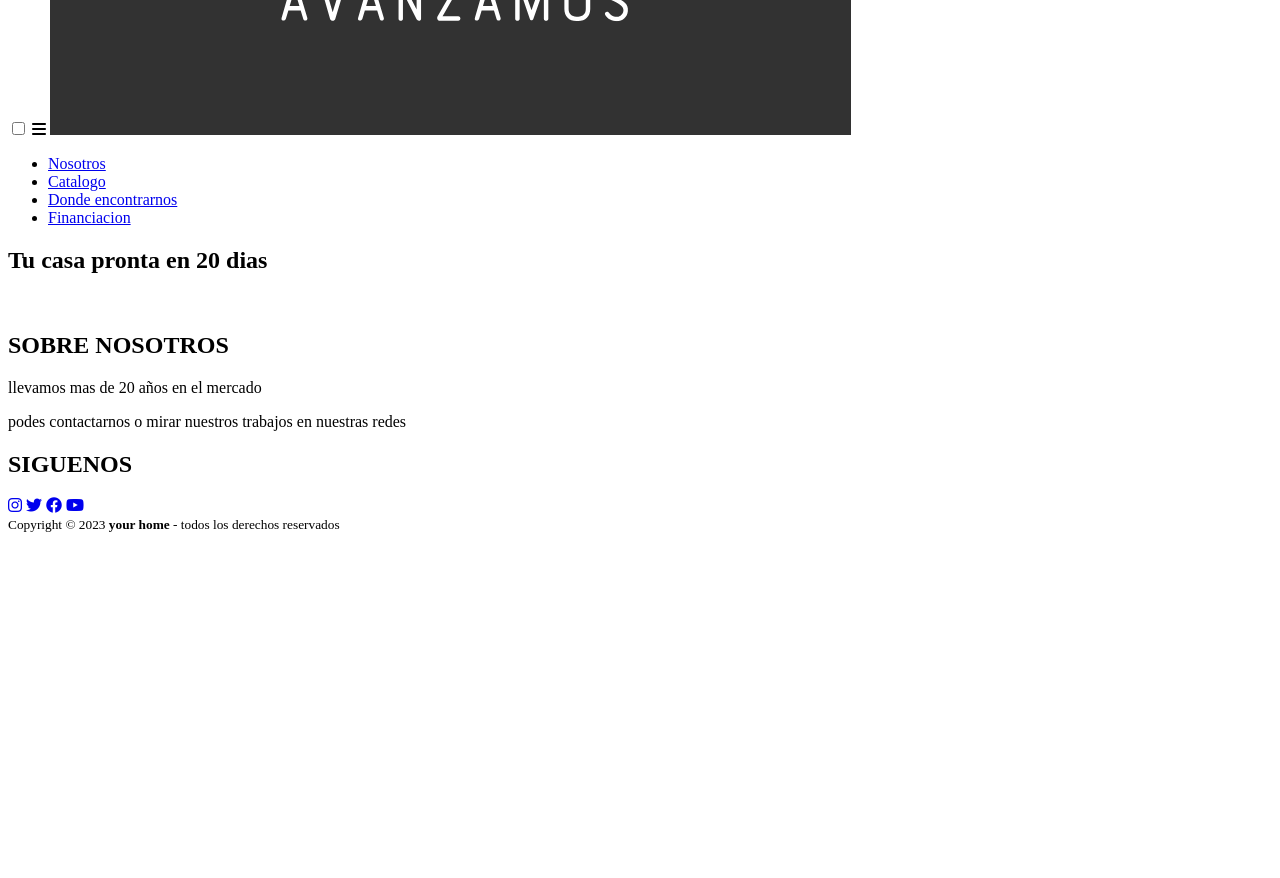
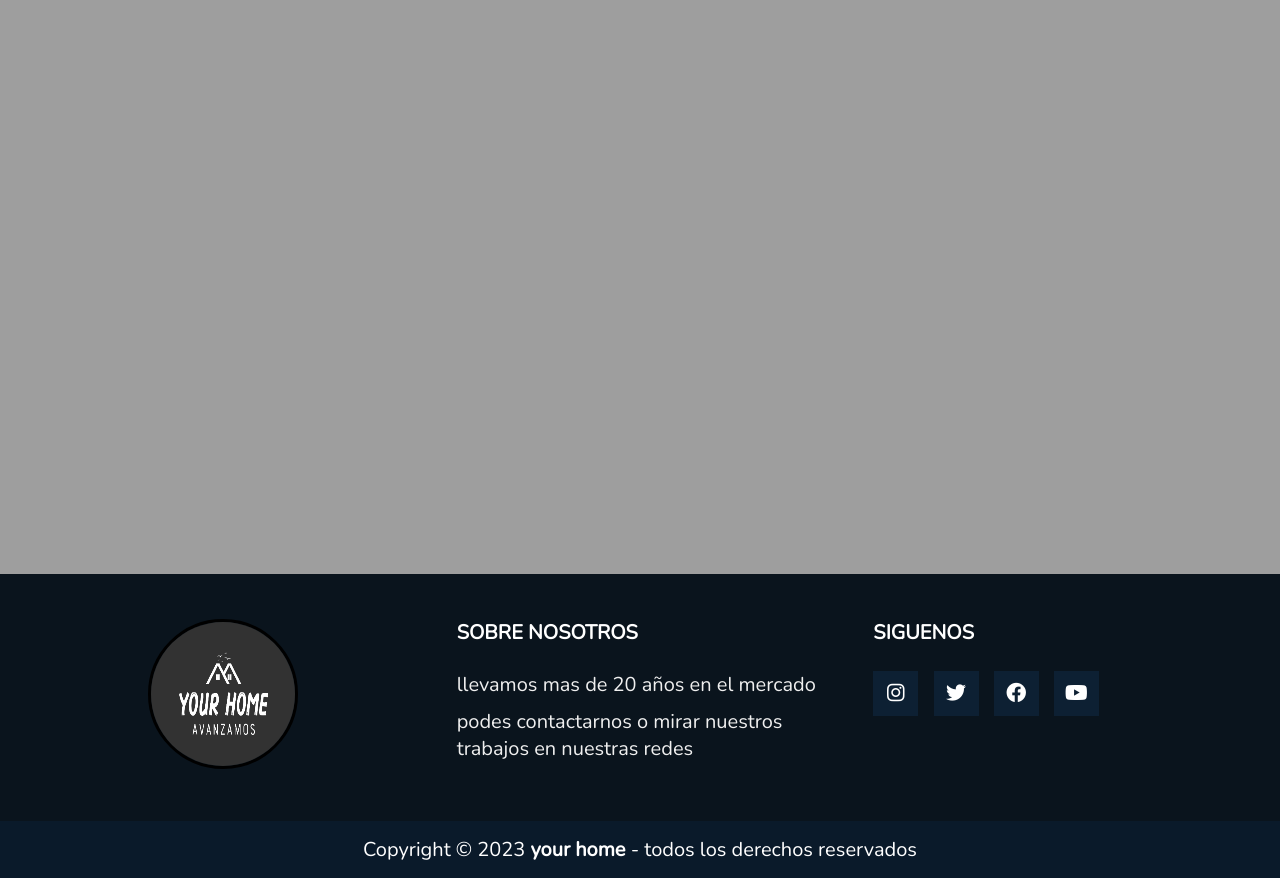
Before and after one commit to salvemaxi/proyecto-coder, a plain HTML site: page index.html in a window 1280 px wide. Shown: the part 400-1278 px from the top of the page. Before the commit the page ends 941 px from the top, so only its background shows below. Drawn offline with nearby package versions, Linux system fonts and the light colour scheme; the site is published under a folder, as on GitHub Pages, so addresses that start at the root find nothing.

Commit message:
soluciono problemas visualicacion git

```diff
--- a/index.html
+++ b/index.html
@@ -5,7 +5,7 @@
     <meta name="viewport" content="width=device-width, initial-scale=1.0">
     <link rel="icon" href="img/logo.ico">
     <title>your home</title>
-    <link rel="stylesheet" href="../css/style.css">
+    <link rel="stylesheet" href="./css/style.css">
     <link rel="stylesheet" href="https://cdnjs.cloudflare.com/ajax/libs/font-awesome/6.4.2/css/all.min.css">
 </head>
 <body>
@@ -46,7 +46,7 @@
               <div class="box">
                  <figure>
                      <a href="">
-                        <img  class="logo-footer" src="/img/logo.ico" alt="">
+                        <img  class="logo-footer" src="./img/logo.ico" alt="">
                      </a>
                  </figure>
               </div>
```
Also changed, not shown: pages/catalogo.html (+1 -1 lines), pages/donde_encontrarnos.html (+1 -1 lines), pages/financiacion.html (+1 -1 lines), pages/nosotros.html (+1 -1 lines).
